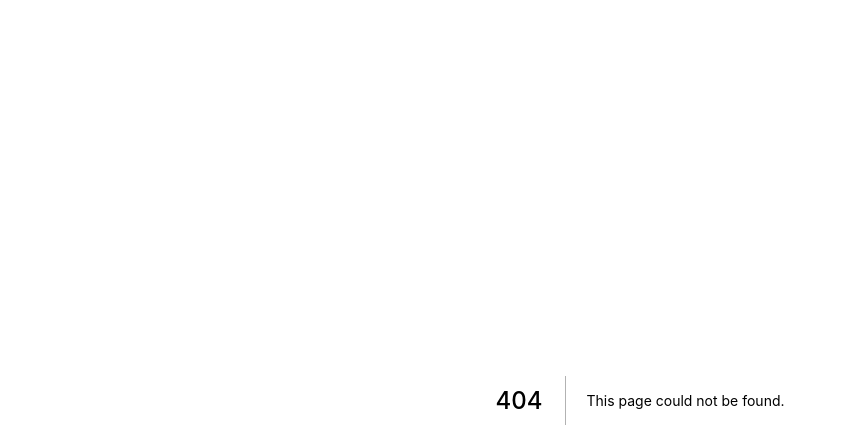
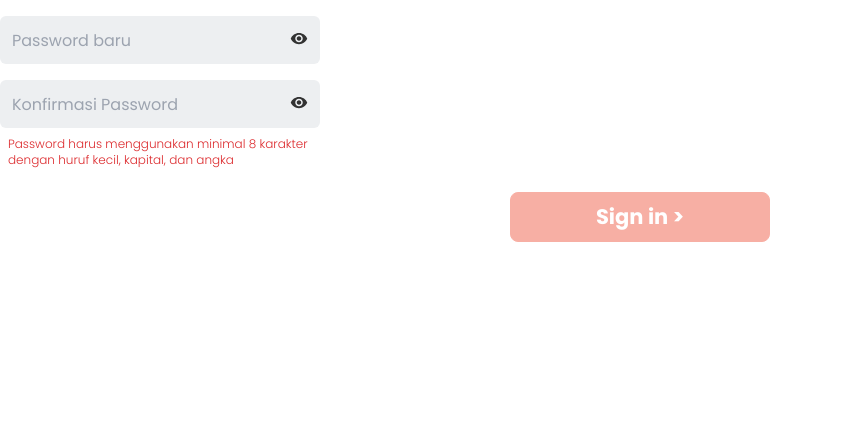
Before and after one commit to ramdhanstdi/loocale-web, a Next.js app: page /reset-password/1/Form in a window 1280 px wide. Before the commit this address had no page. Shown: the top 448 px of the page, without its empty margins (0-847 px from the left). Built offline with nearby package versions, Linux system fonts and the light colour scheme.

Commit message:
added forgot pass and reset pass

```diff
--- a/src/pages/forgot-password/Form.tsx
+++ b/src/pages/forgot-password/Form.tsx
@@ -1,15 +1,19 @@
 import TextField from "@components/design/TextField";
-import React, { useState } from "react";
+import React, { Dispatch, SetStateAction, useState } from "react";
 import Link from "next/link";
 import Button from "@components/design/Button";
 import EmailSent from "./EmailSent";
 
-const ForgotPasswordForm = (props: { onSubmit: VoidFunction }) => {
-  const [email, setEmail] = useState("");
+interface ForgotPasswordFormProps {
+	onSubmit: React.FormEventHandler<HTMLFormElement>;
+	email: string;
+	setEmail: Dispatch<SetStateAction<string>>
+}
+const ForgotPasswordForm:React.FC<ForgotPasswordFormProps> = ({onSubmit, email, setEmail}) => {
 
   return (
     <>
-      <form className="flex flex-col" onSubmit={props.onSubmit}>
+      <form className="flex flex-col" onSubmit={onSubmit}>
         <TextField
           variant="contained"
           autofocus
--- a/src/pages/forgot-password/index.tsx
+++ b/src/pages/forgot-password/index.tsx
@@ -4,12 +4,25 @@ import Image from "next/image";
 import Head from "next/head";
 import Form from "./Form";
 import EmailSent from "./EmailSent";
+import axios from "axios";
+import { BE_URL } from "Config";
 
 const ForgotPassword = () => {
   const [hasEmailBeenSent, setHasEmailBeenSent] = useState(false);
+  const [email, setEmail] = useState("");
 
-  const handleSubmit = () => {
-    setHasEmailBeenSent(true);
+  const handleSubmit = async (e: React.FormEvent<HTMLFormElement>) => {
+		e.preventDefault();
+    axios
+      .post(BE_URL + "/user/forgot-password", {
+        email,
+      })
+      .then(() => {
+        setHasEmailBeenSent(true);
+      })
+      .catch((err) => {
+        console.error(err);
+      });
   };
 
   return (
@@ -42,10 +55,10 @@ const ForgotPassword = () => {
             <h1 className="font-bold text-[21px] sm:text-[38px] text-primary-900">
               Lupa Password
             </h1>
-            <p className="text-xs text-primary-900">
+            <p className="text-xs text-primary-900 max-w-[300px] sm:max-w-[400px]">
               Silakan ketik alamat email kamu untuk membuat password baru
             </p>
-            <Form onSubmit={handleSubmit}></Form>
+            <Form onSubmit={(e) => handleSubmit(e)} email={email} setEmail={setEmail}></Form>
           </div>
         )}
       </div>
--- a/src/pages/reset-password/Form.tsx
+++ b/src/pages/reset-password/[token]/Form.tsx
@@ -12,18 +12,35 @@ import ResetPassword from ".";
 const ResetPasswordForm = () => {
   const [newPassword, setNewPassword] = useState("");
   const [confirmNewPassword, setConfirmNewPassword] = useState("");
+	const [hasPasswordBeenReset, setHasPasswordBeenReset] = useState(false);
+
+  const router = useRouter();
 
   const validatePassword = () => {
     const regex = /(?=.\d)(?=.[a-z])(?=.*[A-Z]).{8,}/;
     return regex.test(newPassword);
   };
 
-	const handleSubmit = () => {
-
-	}
+  const handleSubmit = async (e: React.FormEvent<HTMLFormElement>) => {
+    e.preventDefault();
+    axios
+      .post(BE_URL + "/user/reset-password", {
+        password: newPassword,
+        token: router.query.token,
+      })
+      .then(() => {
+				setHasPasswordBeenReset(true)
+        console.log("password has been reset");
+      })
+      .catch((err) => {
+        console.error(err);
+      });
+  };
 
   return (
-    <form className="flex flex-col">
+		<>
+		{!hasPasswordBeenReset ? (
+			<form className="flex flex-col" onSubmit={(e) => handleSubmit(e)}>
       <TextField
         variant="contained"
         autofocus
@@ -67,11 +84,19 @@ const ResetPasswordForm = () => {
         onClick={() => {}}
         variant="contained"
         type="submit"
+				disabled={!confirmNewPassword || !newPassword || confirmNewPassword !== newPassword}
         className="sm:text-[21px] mt-6 rounded-lg font-bold py-2 sm:py-2 w-[200px] sm:w-[260px] mx-auto"
       >
         {"Sign in >"}
       </Button>
     </form>
+		) : (
+			<p className="text-[9px] sm:text-xs">
+				Password telah diganti
+			</p>
+		)}
+
+		</>
   );
 };
 
```
Also changed, not shown: src/pages/reset-password/[token]/index.tsx (renamed from src/pages/reset-password/index.tsx).
